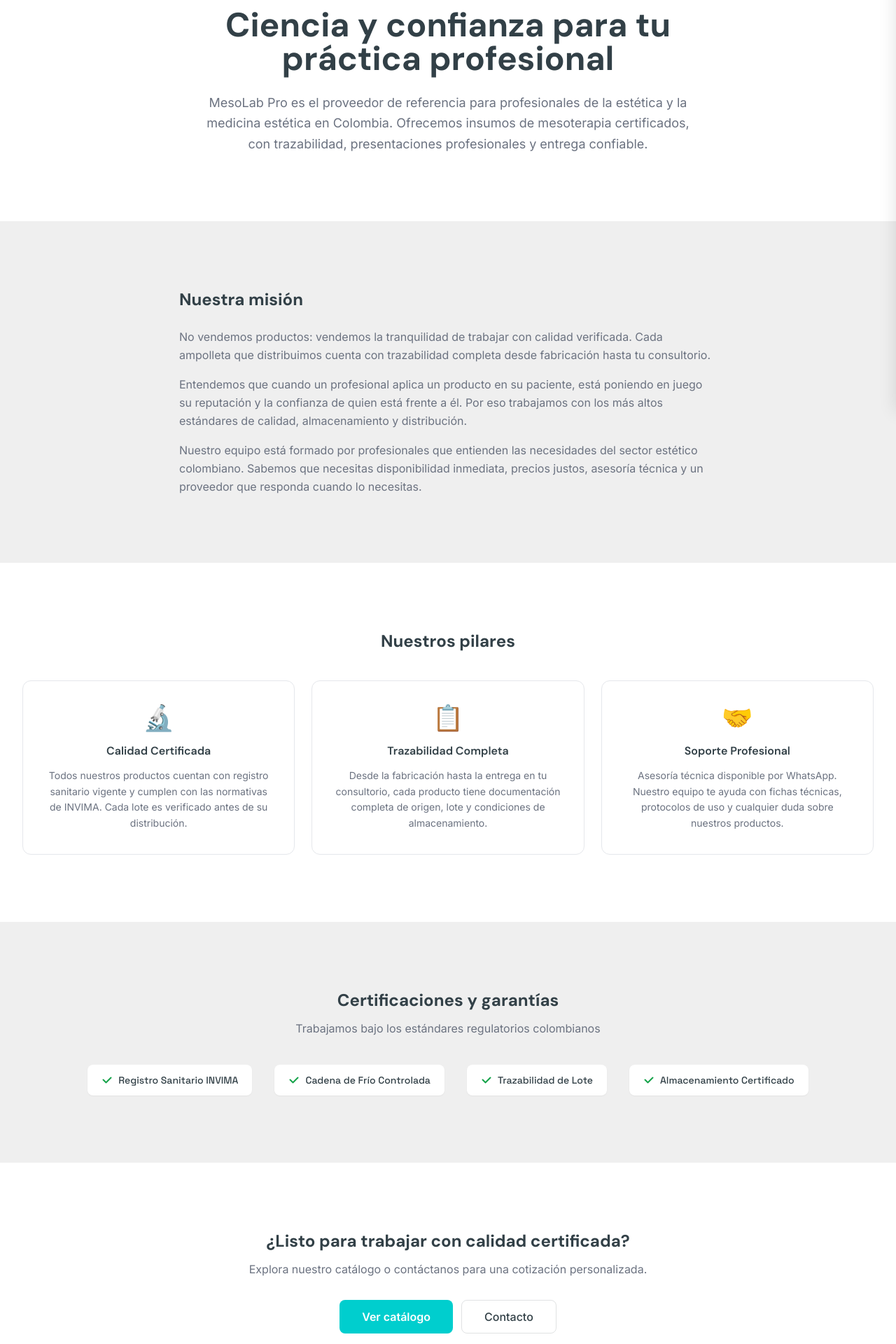
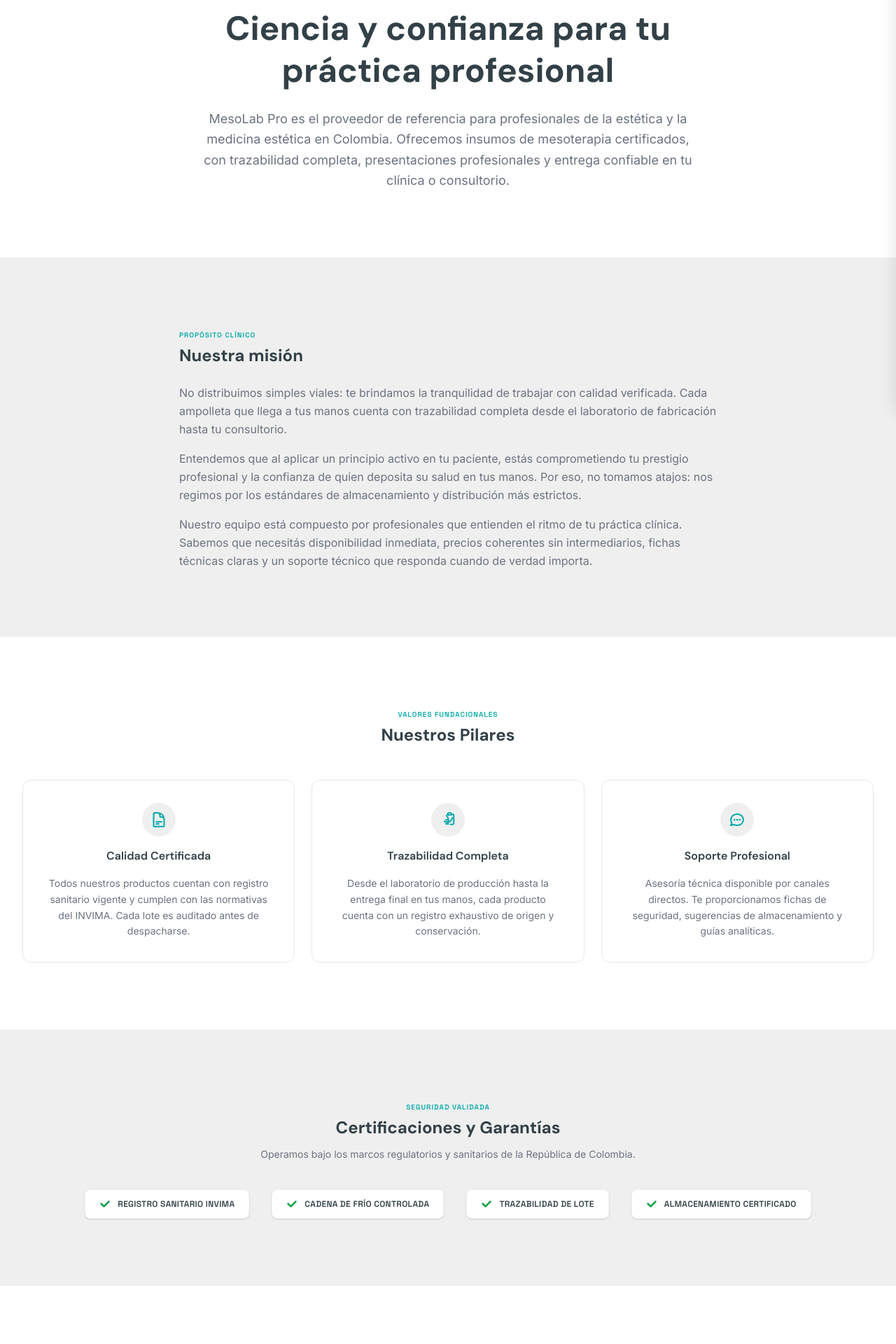
Before and after one commit to cristborrero/MesoLab-Pro, a Next.js app: page /nosotros in a window 1280 px wide. Shown: the part 220-2140 px from the top of the page at 70% size. Built offline with nearby package versions, Linux system fonts and the light colour scheme.

Commit message:
style: replicate premium design language to other site pages

```diff
--- a/src/app/contacto/page.tsx
+++ b/src/app/contacto/page.tsx
@@ -7,7 +7,7 @@
 export const metadata: Metadata = {
   title: "Contacto",
   description:
-    "Contáctanos para pedidos, cotizaciones o asesoría técnica. WhatsApp, correo o formulario de contacto.",
+    "Ponete en contacto para pedidos, cotizaciones o asesoría técnica. WhatsApp, correo o formulario de contacto.",
 };
 
 export default function ContactoPage() {
@@ -16,7 +16,7 @@
       <section className="py-12 lg:py-20">
         <div className="mx-auto max-w-7xl px-4 lg:px-8">
           {/* Breadcrumb */}
-          <nav className="mb-6 font-label text-xs text-muted">
+          <nav className="mb-6 font-label text-[10px] uppercase tracking-widest text-muted">
             <a href="/" className="hover:text-teal-dark">
               Inicio
             </a>{" "}
@@ -24,12 +24,12 @@
           </nav>
 
           <div className="mb-10">
-            <h1 className="font-display text-3xl font-bold text-navy sm:text-4xl">
-              Hablemos
+            <span className="font-label text-[10px] font-bold uppercase tracking-widest text-teal-dark">Canales Abiertos</span>
+            <h1 className="font-display text-3xl font-extrabold text-navy sm:text-4xl mt-1">
+              Ponete en contacto
             </h1>
-            <p className="mt-3 max-w-xl text-muted">
-              Estamos aquí para ayudarte con tu pedido, resolver tus dudas o
-              preparar una cotización personalizada.
+            <p className="mt-3 max-w-xl text-muted text-sm sm:text-base leading-relaxed">
+              Estamos a disposición para ayudarte con tu pedido, resolver dudas sobre protocolos o coordinar una cotización a medida para tu clínica o consultorio.
             </p>
           </div>
 
@@ -41,7 +41,7 @@
                 href={WHATSAPP_URL}
                 target="_blank"
                 rel="noopener noreferrer"
-                className="group flex items-center gap-4 rounded-[var(--radius-lg)] border-2 border-whatsapp/20 bg-whatsapp/5 p-5 transition-colors hover:border-whatsapp/40"
+                className="group flex items-center gap-4 rounded-[var(--radius-lg)] border-2 border-whatsapp/20 bg-whatsapp/5 p-5 transition-all hover:border-whatsapp/40"
               >
                 <div className="flex h-12 w-12 shrink-0 items-center justify-center rounded-full bg-whatsapp text-white">
                   <svg
@@ -55,10 +55,10 @@
                 </div>
                 <div>
                   <p className="font-display font-semibold text-navy">
-                    WhatsApp
+                    WhatsApp Business
                   </p>
-                  <p className="text-sm text-muted">
-                    Respuesta inmediata · Canal preferido
+                  <p className="text-xs text-muted">
+                    Respuesta inmediata · Nuestro canal preferido
                   </p>
                 </div>
               </a>
@@ -66,10 +66,12 @@
               {/* Email */}
               <a
                 href="mailto:contacto@mesolabpro.com.co"
-                className="group flex items-center gap-4 rounded-[var(--radius-lg)] border border-border bg-white p-5 transition-colors hover:border-teal/30"
+                className="group flex items-center gap-4 rounded-[var(--radius-lg)] border border-border bg-white p-5 transition-all hover:border-teal/30"
               >
-                <div className="flex h-12 w-12 shrink-0 items-center justify-center rounded-full bg-surface text-xl">
-                  ✉️
+                <div className="flex h-12 w-12 shrink-0 items-center justify-center rounded-full bg-surface text-teal-dark">
+                  <svg className="h-5 w-5" viewBox="0 0 24 24" fill="none" stroke="currentColor" strokeWidth="2">
+                    <path strokeLinecap="round" strokeLinejoin="round" d="M21.75 6.75v10.5a2.25 2.25 0 01-2.25 2.25h-15a2.25 2.25 0 01-2.25-2.25V6.75m19.5 0A2.25 2.25 0 0019.5 4.5h-15a2.25 2.25 0 00-2.25 2.25m19.5 0v.243a2.25 2.25 0 01-1.07 1.916l-7.5 4.615a2.25 2.25 0 01-2.36 0L3.32 8.91a2.25 2.25 0 01-1.07-1.916V6.75" />
+                  </svg>
                 </div>
                 <div>
                   <p className="font-display font-semibold text-navy">
@@ -86,14 +88,17 @@
                 href="https://instagram.com/mesolabpro"
                 target="_blank"
                 rel="noopener noreferrer"
-                className="group flex items-center gap-4 rounded-[var(--radius-lg)] border border-border bg-white p-5 transition-colors hover:border-teal/30"
+                className="group flex items-center gap-4 rounded-[var(--radius-lg)] border border-border bg-white p-5 transition-all hover:border-teal/30"
               >
-                <div className="flex h-12 w-12 shrink-0 items-center justify-center rounded-full bg-surface text-xl">
-                  📸
+                <div className="flex h-12 w-12 shrink-0 items-center justify-center rounded-full bg-surface text-teal-dark">
+                  <svg className="h-5 w-5" viewBox="0 0 24 24" fill="none" stroke="currentColor" strokeWidth="2">
+                    <path strokeLinecap="round" strokeLinejoin="round" d="M6.827 6.175A2.31 2.31 0 015.186 7.23c-.38.054-.757.112-1.134.175C2.999 7.58 2.25 8.507 2.25 9.574V18a2.25 2.25 0 002.25 2.25h15A2.25 2.25 0 0021.75 18V9.574c0-1.067-.75-1.994-1.802-2.169a47.865 47.865 0 00-1.134-.175 2.31 2.31 0 01-1.64-1.055l-.822-1.316a2.192 2.192 0 00-1.736-1.039 48.774 48.774 0 00-5.232 0 2.192 2.192 0 00-1.736 1.039l-.821 1.316z" />
+                    <path strokeLinecap="round" strokeLinejoin="round" d="M16.5 12.75a4.5 4.5 0 11-9 0 4.5 4.5 0 019 0zM18.75 10.5h.008v.008h-.008V10.5z" />
+                  </svg>
                 </div>
                 <div>
                   <p className="font-display font-semibold text-navy">
-                    Instagram
+                    Comunidad Instagram
                   </p>
                   <p className="text-sm text-muted">@mesolabpro</p>
                 </div>
--- a/src/app/nosotros/page.tsx
+++ b/src/app/nosotros/page.tsx
@@ -4,7 +4,7 @@
 export const metadata: Metadata = {
   title: "Sobre Nosotros",
   description:
-    "Conoce a MesoLab Pro: tu proveedor de referencia para insumos de mesoterapia certificados en Colombia.",
+    "Conocé a MesoLab Pro: tu proveedor de referencia para insumos de mesoterapia certificados en Colombia.",
 };
 
 export default function NosotrosPage() {
@@ -13,20 +13,20 @@
       {/* Hero */}
       <section className="bg-white py-16 lg:py-24">
         <div className="mx-auto max-w-3xl px-4 text-center lg:px-8">
-          <nav className="mb-6 font-label text-xs text-muted">
-            <a href="/" className="hover:text-teal-dark">
+          <nav className="mb-6 font-label text-[10px] uppercase tracking-widest text-muted">
+            <Link href="/" className="hover:text-teal-dark">
               Inicio
-            </a>{" "}
+            </Link>{" "}
             / <span className="text-navy">Sobre Nosotros</span>
           </nav>
-          <h1 className="font-display text-3xl font-bold text-navy sm:text-4xl lg:text-5xl">
+          <h1 className="font-display text-3xl font-extrabold text-navy sm:text-4xl lg:text-5xl leading-tight">
             Ciencia y confianza para tu práctica profesional
           </h1>
-          <p className="mt-6 text-lg leading-relaxed text-muted">
+          <p className="mt-6 text-base leading-relaxed text-muted sm:text-lg">
             MesoLab Pro es el proveedor de referencia para profesionales de la
             estética y la medicina estética en Colombia. Ofrecemos insumos de
-            mesoterapia certificados, con trazabilidad, presentaciones
-            profesionales y entrega confiable.
+            mesoterapia certificados, con trazabilidad completa, presentaciones
+            profesionales y entrega confiable en tu clínica o consultorio.
           </p>
         </div>
       </section>
@@ -35,68 +35,84 @@
       <section className="bg-surface py-16 lg:py-24">
         <div className="mx-auto max-w-7xl px-4 lg:px-8">
           <div className="mx-auto max-w-3xl">
-            <h2 className="font-display text-2xl font-bold text-navy">
+            <span className="font-label text-[10px] font-bold uppercase tracking-widest text-teal-dark">Propósito Clínico</span>
+            <h2 className="font-display text-2xl font-bold text-navy mt-1">
               Nuestra misión
             </h2>
-            <div className="mt-6 space-y-4 text-muted leading-relaxed">
+            <div className="mt-6 space-y-4 text-muted text-sm sm:text-base leading-relaxed">
               <p>
-                No vendemos productos: vendemos la tranquilidad de trabajar con
-                calidad verificada. Cada ampolleta que distribuimos cuenta con
-                trazabilidad completa desde fabricación hasta tu consultorio.
+                No distribuimos simples viales: te brindamos la tranquilidad de trabajar con
+                calidad verificada. Cada ampolleta que llega a tus manos cuenta con
+                trazabilidad completa desde el laboratorio de fabricación hasta tu consultorio.
               </p>
               <p>
-                Entendemos que cuando un profesional aplica un producto en su
-                paciente, está poniendo en juego su reputación y la confianza de
-                quien está frente a él. Por eso trabajamos con los más altos
-                estándares de calidad, almacenamiento y distribución.
+                Entendemos que al aplicar un principio activo en tu paciente, estás comprometiendo tu
+                prestigio profesional y la confianza de quien deposita su salud en tus manos. Por eso,
+                no tomamos atajos: nos regimos por los estándares de almacenamiento y distribución más estrictos.
               </p>
               <p>
-                Nuestro equipo está formado por profesionales que entienden las
-                necesidades del sector estético colombiano. Sabemos que necesitas
-                disponibilidad inmediata, precios justos, asesoría técnica y un
-                proveedor que responda cuando lo necesitas.
+                Nuestro equipo está compuesto por profesionales que entienden el ritmo de tu práctica clínica.
+                Sabemos que necesitás disponibilidad inmediata, precios coherentes sin intermediarios,
+                fichas técnicas claras y un soporte técnico que responda cuando de verdad importa.
               </p>
             </div>
           </div>
         </div>
       </section>
 
-      {/* Values */}
+      {/* Values / Pilares with SVGs instead of emojis */}
       <section className="py-16 lg:py-24">
         <div className="mx-auto max-w-7xl px-4 lg:px-8">
-          <h2 className="text-center font-display text-2xl font-bold text-navy">
-            Nuestros pilares
-          </h2>
+          <div className="text-center mb-12">
+            <span className="font-label text-[10px] font-bold uppercase tracking-widest text-teal-dark">Valores Fundacionales</span>
+            <h2 className="font-display text-2xl font-bold text-navy mt-1">
+              Nuestros Pilares
+            </h2>
+          </div>
           <div className="mt-10 grid gap-6 sm:grid-cols-3">
             {[
               {
-                icon: "🔬",
+                icon: (
+                  <svg className="h-6 w-6" viewBox="0 0 24 24" fill="none" stroke="currentColor" strokeWidth="2">
+                    <path strokeLinecap="round" strokeLinejoin="round" d="M19.5 14.25v-2.625a3.375 3.375 0 0 0-3.375-3.375h-1.5A1.125 1.125 0 0 1 13.5 7.125v-1.5a3.375 3.375 0 0 0-3.375-3.375H8.25m0 12.75h7.5m-7.5 3H12M10.5 2.25H5.625c-.621 0-1.125.504-1.125 1.125v17.25c0 .621.504 1.125 1.125 1.125h12.75c.621 0 1.125-.504 1.125-1.125V11.25a9 9 0 0 0-9-9z" />
+                  </svg>
+                ),
                 title: "Calidad Certificada",
                 description:
-                  "Todos nuestros productos cuentan con registro sanitario vigente y cumplen con las normativas de INVIMA. Cada lote es verificado antes de su distribución.",
+                  "Todos nuestros productos cuentan con registro sanitario vigente y cumplen con las normativas del INVIMA. Cada lote es auditado antes de despacharse.",
               },
               {
-                icon: "📋",
+                icon: (
+                  <svg className="h-6 w-6" viewBox="0 0 24 24" fill="none" stroke="currentColor" strokeWidth="2">
+                    <path strokeLinecap="round" strokeLinejoin="round" d="M9 12h3.75M9 15h3.75M9 18h3.75m3 .75H18a2.25 2.25 0 002.25-2.25V6.108c0-1.135-.845-2.098-1.976-2.192a48.424 48.424 0 00-1.123-.08m-5.801 0c-.065.21-.1.433-.1.664 0 .414.336.75.75.75h4.5a.75.75 0 00.75-.75 2.25 2.25 0 00-.1-.664m-5.8 0A2.251 2.251 0 0113.5 2.25H15c1.03 0 1.9.693 2.166 1.638m-7.377 2.24A9.019 9.019 0 0112 15.75c-1.93 0-3.69-.607-5.127-1.644m11.254-4.855A9.019 9.019 0 0112 15.75c-1.93 0-3.69-.607-5.127-1.644" />
+                  </svg>
+                ),
                 title: "Trazabilidad Completa",
                 description:
-                  "Desde la fabricación hasta la entrega en tu consultorio, cada producto tiene documentación completa de origen, lote y condiciones de almacenamiento.",
+                  "Desde el laboratorio de producción hasta la entrega final en tus manos, cada producto cuenta con un registro exhaustivo de origen y conservación.",
               },
               {
-                icon: "🤝",
+                icon: (
+                  <svg className="h-6 w-6" viewBox="0 0 24 24" fill="none" stroke="currentColor" strokeWidth="2">
+                    <path strokeLinecap="round" strokeLinejoin="round" d="M8.625 12a.375.375 0 11-.75 0 .375.375 0 01.75 0zm0 0H8.25m4.125 0a.375.375 0 11-.75 0 .375.375 0 01.75 0zm0 0H12m4.125 0a.375.375 0 11-.75 0 .375.375 0 01.75 0zm0 0h-.375M21 12c0 4.418-4.03 8-9 8a9.863 9.863 0 01-4.255-.949L3 20l1.395-3.72C3.512 15.042 3 13.574 3 12c0-4.418 4.03-8 9-8s9 3.582 9 8z" />
+                  </svg>
+                ),
                 title: "Soporte Profesional",
                 description:
-                  "Asesoría técnica disponible por WhatsApp. Nuestro equipo te ayuda con fichas técnicas, protocolos de uso y cualquier duda sobre nuestros productos.",
+                  "Asesoría técnica disponible por canales directos. Te proporcionamos fichas de seguridad, sugerencias de almacenamiento y guías analíticas.",
               },
             ].map((value) => (
               <div
                 key={value.title}
-                className="rounded-[var(--radius-lg)] border border-border bg-white p-8 text-center"
+                className="rounded-[var(--radius-lg)] border border-border bg-white p-8 text-center flex flex-col items-center gap-2 hover:border-teal/30 hover:shadow-card transition-all"
               >
-                <span className="text-4xl">{value.icon}</span>
-                <h3 className="mt-4 font-display text-base font-semibold text-navy">
+                <div className="flex h-12 w-12 items-center justify-center rounded-full bg-surface text-teal-dark mb-2">
+                  {value.icon}
+                </div>
+                <h3 className="font-display text-base font-semibold text-navy">
                   {value.title}
                 </h3>
-                <p className="mt-3 text-sm leading-relaxed text-muted">
+                <p className="text-sm leading-relaxed text-muted mt-2">
                   {value.description}
                 </p>
               </div>
@@ -108,11 +124,12 @@
       {/* Certifications */}
       <section className="bg-surface py-16 lg:py-24">
         <div className="mx-auto max-w-7xl px-4 text-center lg:px-8">
-          <h2 className="font-display text-2xl font-bold text-navy">
-            Certificaciones y garantías
+          <span className="font-label text-[10px] font-bold uppercase tracking-widest text-teal-dark">Seguridad Validada</span>
+          <h2 className="font-display text-2xl font-bold text-navy mt-1">
+            Certificaciones y Garantías
           </h2>
-          <p className="mt-3 text-muted">
-            Trabajamos bajo los estándares regulatorios colombianos
+          <p className="mt-3 text-sm text-muted">
+            Operamos bajo los marcos regulatorios y sanitarios de la República de Colombia.
           </p>
           <div className="mt-10 flex flex-wrap items-center justify-center gap-8">
             {[
@@ -123,7 +140,7 @@
             ].map((cert) => (
               <div
                 key={cert}
-                className="flex items-center gap-2 rounded-[var(--radius-md)] bg-white px-5 py-3 shadow-card"
+                className="flex items-center gap-2.5 rounded-[var(--radius-md)] bg-white px-5 py-3 shadow-sm border border-border/50"
               >
                 <svg
                   width="16"
@@ -135,12 +152,12 @@
                   <path
                     d="M13.5 4.5L6.5 11.5L2.5 7.5"
                     stroke="currentColor"
-                    strokeWidth="2"
+                    strokeWidth="2.5"
                     strokeLinecap="round"
                     strokeLinejoin="round"
                   />
                 </svg>
-                <span className="font-label text-sm font-medium text-navy">
+                <span className="font-label text-xs font-semibold text-navy uppercase tracking-wide">
                   {cert}
                 </span>
               </div>
@@ -153,22 +170,21 @@
       <section className="py-16 lg:py-24">
         <div className="mx-auto max-w-2xl px-4 text-center lg:px-8">
           <h2 className="font-display text-2xl font-bold text-navy">
-            ¿Listo para trabajar con calidad certificada?
+            ¿Buscás trabajar con calidad certificada?
           </h2>
-          <p className="mt-3 text-muted">
-            Explora nuestro catálogo o contáctanos para una cotización
-            personalizada.
+          <p className="mt-3 text-sm text-muted">
+            Explorá nuestro catálogo o ponete en contacto para coordinar una cotización personalizada.
           </p>
           <div className="mt-8 flex flex-col items-center gap-3 sm:flex-row sm:justify-center">
             <Link
               href="/tienda"
-              className="flex h-12 w-full items-center justify-center rounded-[var(--radius-md)] bg-teal px-8 font-semibold text-white transition-colors hover:bg-teal-dark sm:w-auto"
+              className="flex h-12 w-full items-center justify-center rounded-[var(--radius-md)] bg-teal px-8 font-semibold text-white transition-all hover:bg-teal-dark active:scale-[0.98] sm:w-auto shadow-sm"
             >
-              Ver catálogo
+              Ver Catálogo
             </Link>
             <Link
               href="/contacto"
-              className="flex h-12 w-full items-center justify-center rounded-[var(--radius-md)] border border-navy/15 px-8 font-medium text-navy transition-colors hover:bg-surface sm:w-auto"
+              className="flex h-12 w-full items-center justify-center rounded-[var(--radius-md)] border border-navy/15 bg-white px-8 font-medium text-navy transition-all hover:bg-surface active:scale-[0.98] sm:w-auto"
             >
               Contacto
             </Link>
--- a/src/app/producto/[slug]/page.tsx
+++ b/src/app/producto/[slug]/page.tsx
@@ -75,8 +75,9 @@
       {related.length > 0 && (
         <section className="border-t border-border bg-surface py-16 lg:py-24">
           <div className="mx-auto max-w-7xl px-4 lg:px-8">
-            <h2 className="font-display text-xl font-bold text-navy sm:text-2xl">
-              Productos relacionados
+            <span className="font-label text-[10px] font-bold uppercase tracking-widest text-teal-dark">Sinergia Química</span>
+            <h2 className="font-display text-xl font-extrabold text-navy sm:text-2xl mt-1">
+              Insumos Clínicos Relacionados
             </h2>
             <div className="mt-8 grid gap-4 sm:grid-cols-2 lg:grid-cols-4">
               {related.map((p) => (
--- a/src/app/tienda/[categoria]/page.tsx
+++ b/src/app/tienda/[categoria]/page.tsx
@@ -56,7 +56,7 @@
             </a>{" "}
             / <span className="text-navy">{category.name}</span>
           </nav>
-          <h1 className="font-display text-3xl font-bold text-navy sm:text-4xl">
+          <h1 className="font-display text-3xl font-extrabold text-navy sm:text-4xl">
             {category.name}
           </h1>
           <p className="mt-2 max-w-2xl text-muted">{category.description}</p>
--- a/src/components/contact/ContactForm.tsx
+++ b/src/components/contact/ContactForm.tsx
@@ -14,7 +14,11 @@
   if (submitted) {
     return (
       <div className="flex flex-col items-center gap-4 rounded-[var(--radius-lg)] border border-success/20 bg-success/5 p-10 text-center">
-        <span className="text-4xl">✅</span>
+        <div className="flex h-12 w-12 items-center justify-center rounded-full bg-success/15 text-success">
+          <svg className="h-6 w-6" fill="none" stroke="currentColor" strokeWidth="2.5" viewBox="0 0 24 24">
+            <path strokeLinecap="round" strokeLinejoin="round" d="m4.5 12.75 6 6 9-13.5" />
+          </svg>
+        </div>
         <h3 className="font-display text-xl font-semibold text-navy">
           ¡Mensaje enviado!
         </h3>
```
Also changed, not shown: src/app/tienda/page.tsx (+4 -4 lines), src/components/shop/ShopContent.tsx (+8 -4 lines).
